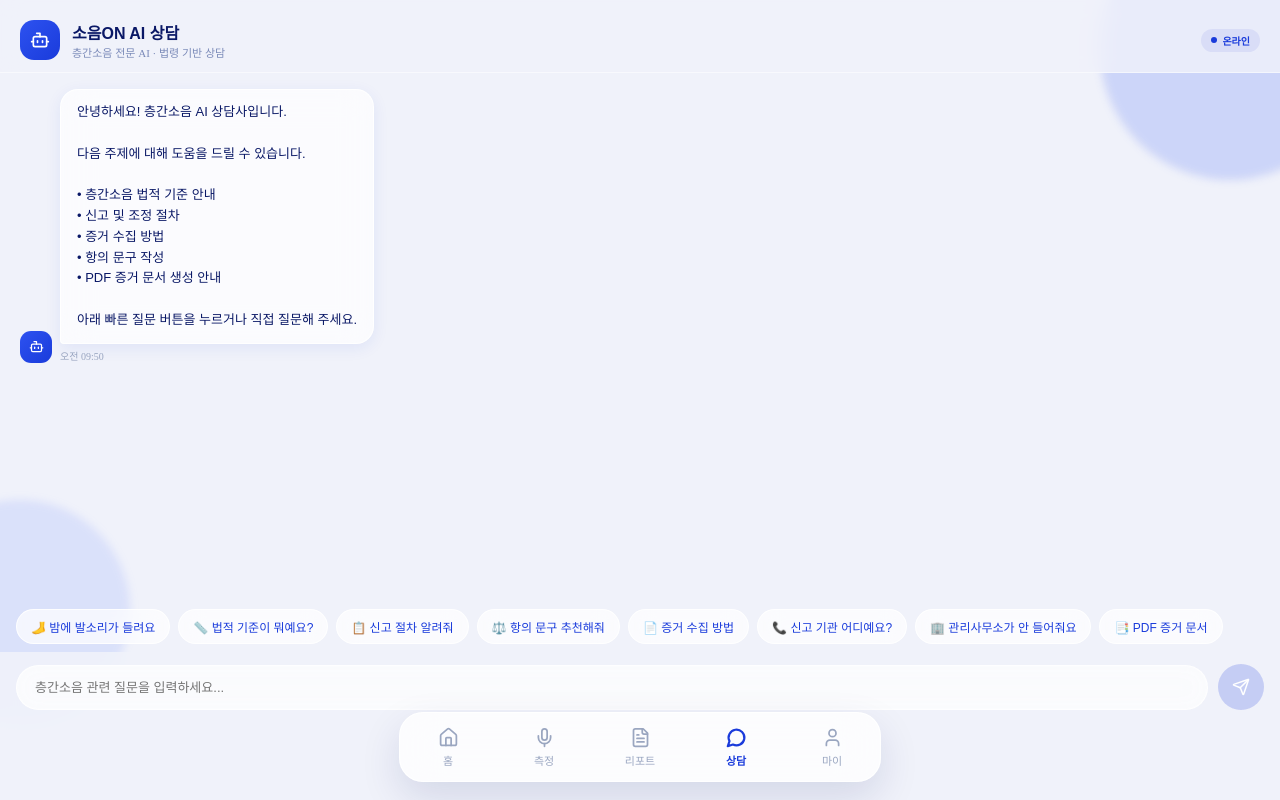
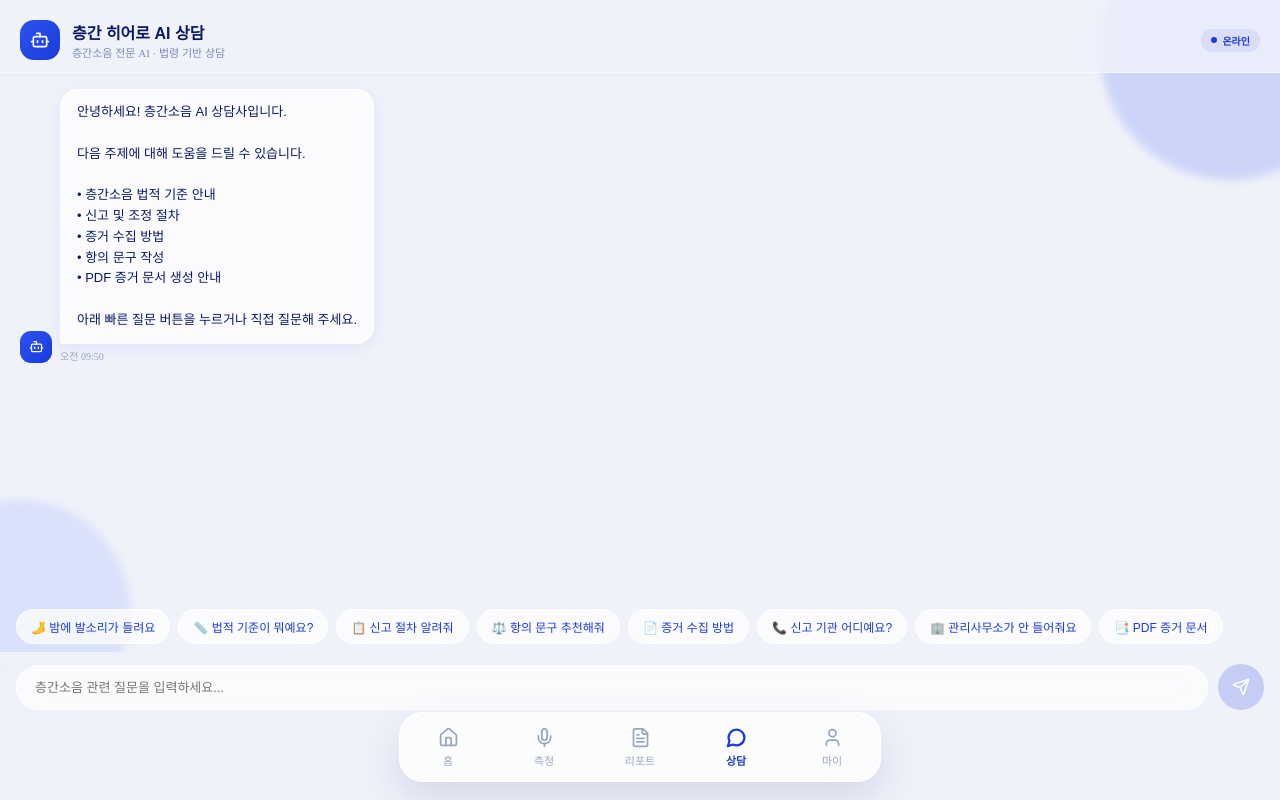
Before and after one commit to welgrape386/NoiseHero, a React (Vite) app: page /chatbot in a window 1280 px wide. Built offline with nearby package versions, Linux system fonts and the light colour scheme; sample sign-in values are in the browser's storage.

Commit message:
텍스트 변경

```diff
--- a/src/app/pages/ChatbotPage.tsx
+++ b/src/app/pages/ChatbotPage.tsx
@@ -148,7 +148,7 @@ export function ChatbotPage() {
 
           <div>
             <div style={{ fontFamily: "'Space Grotesk', sans-serif", fontSize: 16, fontWeight: 700, color: '#0A1866' }}>
-              소음ON AI 상담
+              층간 히어로 AI 상담
             </div>
             <div style={{ fontSize: 11, color: '#7A8AB8' }}>
               층간소음 전문 AI · 법령 기반 상담
--- a/src/app/pages/HomePage.tsx
+++ b/src/app/pages/HomePage.tsx
@@ -72,7 +72,7 @@ export function HomePage() {
         <div style={{ display: 'flex', justifyContent: 'space-between', alignItems: 'flex-start', marginBottom: 18 }}>
           <div>
             <div style={{ fontFamily: strongFont, fontSize: 22, fontWeight: 600, color: '#0A1866' }}>
-              소음<span style={{ color: '#1A3BDB', fontWeight: 600 }}>ON</span>
+              층간히어로
             </div>
             <div style={{ marginTop: 4, fontSize: 11, color: '#9AA6C0', fontWeight: 600 }}>{dateStr}</div>
           </div>
```
